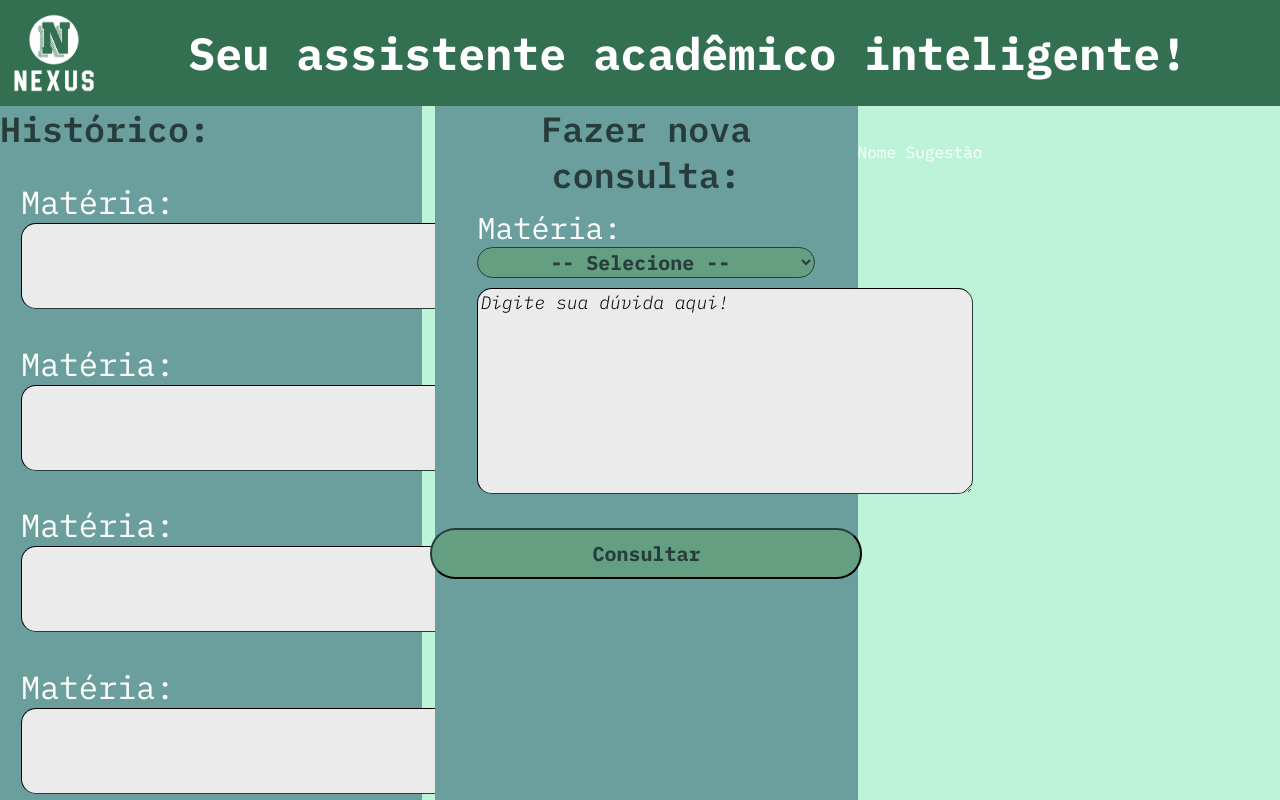
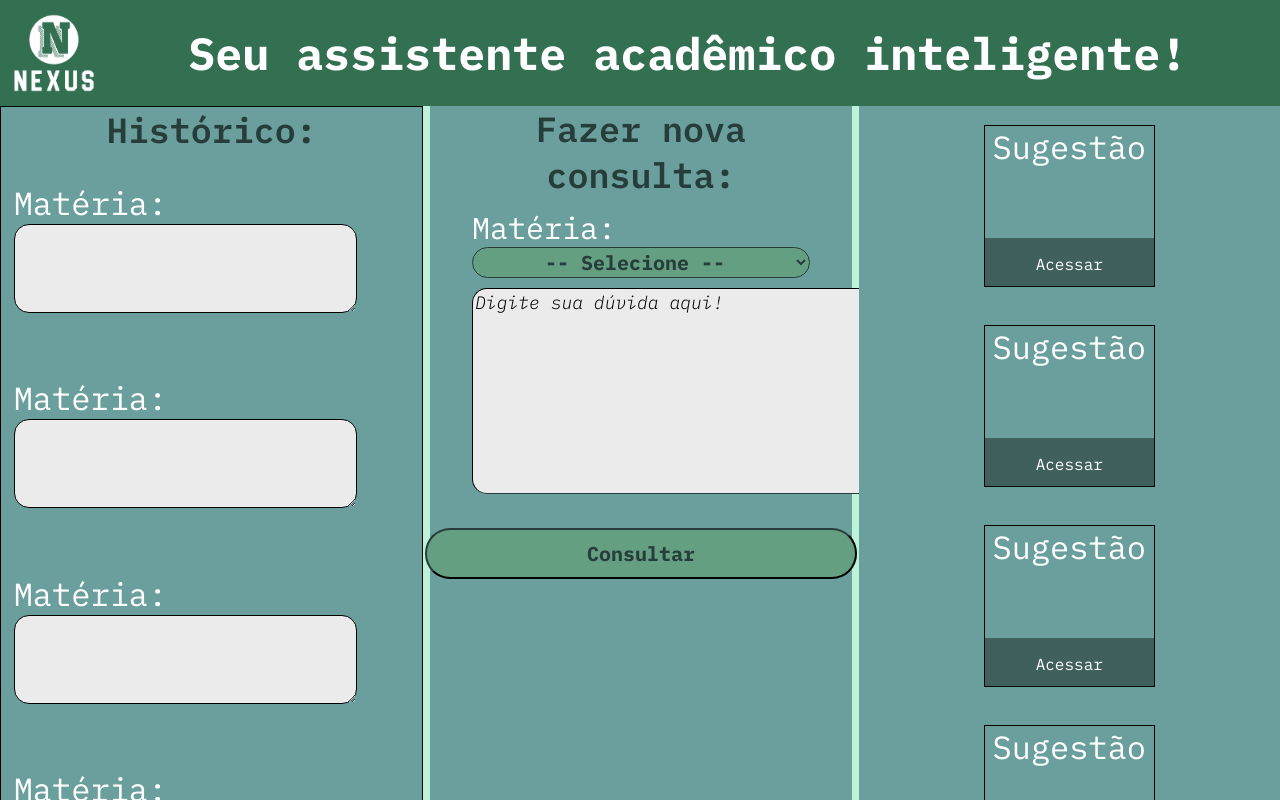
Before and after one commit to LASCLUu/nexus-ai, a React (Create React App) app in the folder nexus.ai/: page / in a window 1280 px wide. Shown: the top 800 px of the page. Built offline with nearby package versions, Linux system fonts and the light colour scheme.

Commit message:
melhora detalhes do front

```diff
--- a/nexus.ai/src/App.css
+++ b/nexus.ai/src/App.css
@@ -1,8 +1,16 @@
 div.historico{
   width: 33%;
   height: 100%;
+  display: flex;
+  flex-direction: column;
   margin: 0;
   background-color: #6A9F9D;
+  border: 1px solid black;
+  overflow: hidden scroll;
+}
+
+div.materias{
+  width: 100%;
 }
 
 h1{
@@ -11,17 +19,16 @@ h1{
 
 div.consulta{
   padding: 7% 0 0 3%;
-  margin: 0 0 0 2%;
-}
-
-div.consulta textarea{
-  width: 90%;
+  width: 100%;
+  height: 25%;
+  display: flex;
+  flex-direction: column;
 }
 
 div.novaConsulta{
   width: 33%;
   height: 100%;
-  margin: 0 0 0 1%;
+  margin: 0 0 0 0.5%;
   background-color: #6A9F9D;
 }
 
@@ -45,3 +52,177 @@ textarea.novaConsultaText{
   height: 30;
   text-align: center ;
 }
+
+div.sugestoes{
+  width: 33%;
+  height: 100%;
+  margin: 0 0 0 0.5%;
+  display: flex;
+  flex-direction: column;
+  background-color: #6A9F9D;
+}
+
+div.sugestao{
+  border: 1px solid black;
+  text-align: center;
+  width: 40%;
+  height: 20vh;
+  margin: auto;
+  position: relative;
+}
+
+div.acesso{
+  width: 100%;
+  height: 30%;
+  position: absolute;
+  background-color: #000;
+  background-color: rgba(0, 0, 0, 0.4);
+  bottom: 0;
+  text-align: center;
+  transition: 0.3s;
+}
+
+div.acesso:hover{
+  opacity: 100%;
+  background-color: rgba(0, 0, 0, 1);
+  cursor: pointer;
+}
+
+
+h1#titulo{
+  color: white;
+  margin: auto;
+  font-family: "IBM Plex Mono", monospace;
+  font-weight: 1000;
+  font-style: normal;
+  font-size: 45px;
+}
+
+h1#historico-h1{
+  color: #273D3B;
+  font-family: "IBM Plex Mono", monospace;
+  font-weight: 600;
+  font-style: normal;
+  text-align: center;
+  font-size: 35px;
+}
+
+h1#nova-con-h1{
+  color: #273D3B;
+  font-family: "IBM Plex Mono", monospace;
+  font-weight: 600;
+  font-style: normal;
+  font-size: 35px;
+}
+
+div#btn-div{
+  display: flex;
+  justify-content: center;
+  align-items: center;
+  height: 15vh;
+}
+
+button#botao-consultar{
+  background-color: #659F82;
+  color: #273D3B;
+  border: line;
+  border-radius: 25px;
+  border-color: #273D3B;
+  padding: 10px 160px;
+  text-align: center;
+  text-decoration: none;
+  display: inline-block;
+  cursor: pointer;
+  font-size: 20px;
+  font-family: "IBM Plex Mono", monospace;
+  font-weight: 900;
+  -webkit-border-radius: 25px;
+  -moz-border-radius: 25px;
+  -ms-border-radius: 25px;
+  -o-border-radius: 25px;
+  transition: background-color 0.3s, color 0.3s;
+  -webkit-transition: background-color 0.3s, color 0.3s;
+  -moz-transition: background-color 0.3s, color 0.3s;
+  -ms-transition: background-color 0.3s, color 0.3s;
+  -o-transition: background-color 0.3s, color 0.3s;
+}
+
+#botao-consultar:hover{
+  background-color: #336F51;
+  color: white;
+}
+
+select#inputMateriaNova{
+  background-color: #659F82;
+  color:#273D3B;
+  border: line;
+  border-radius: 25px;
+  border-color: #273D3B;
+  text-align: center;
+  text-decoration: none;
+  display: inline-block;
+  font-size: 20px;
+  font-weight: 900;
+  -webkit-border-radius: 25px;
+  -moz-border-radius: 25px;
+  -ms-border-radius: 25px;
+  -o-border-radius: 25px;
+}
+
+label#label-materia-nova{
+  font-family: 'IBM Plex Mono', monospace;
+  font-weight: 400;
+  font-size: 30px;
+  text-align: left;
+}
+
+div#sugestao{
+  background-color: #273D3B;
+  align-self: center;
+}
+
+textarea{
+  background-color: rgb(235, 235, 235);
+  border-style: inset;
+  border-color: #273D3B;
+  border-radius: 15px;
+  -webkit-border-radius: 15px;
+  -moz-border-radius: 15px;
+  -ms-border-radius: 15px;
+  -o-border-radius: 15px;
+}
+
+textarea#novaConsultaText{
+  height: 200px;
+  width: 490px;
+  color: black;
+  font-family: 'IBM Plex Mono', monospace;
+  font-weight: 500;
+  font-size: 18px;
+  outline: none;
+}
+
+textarea#novaConsultaText::placeholder{
+  color: black;
+  font-style: italic;
+  font-size: 18px;
+  text-align: left;
+  font-weight: 300;
+}
+
+textarea.conversa-txt{
+  height: 50%;
+  width: 80%;
+  margin: 0;
+  color: black;
+  font-family: 'IBM Plex Mono', monospace;
+  font-weight: 400;
+  font-size: 18px;
+  outline: none;
+  border: 1px solid black;
+}
+
+a#open-ai-link{
+  text-decoration: none;
+  font-weight: 900;
+}
--- a/nexus.ai/src/components/Historico.js
+++ b/nexus.ai/src/components/Historico.js
@@ -4,14 +4,14 @@ import Materia from "./Materia";
 const Historico = () => {
     return(
         <div className="historico">
-            <div>
-                <h1 id="historico-h1">Histórico:</h1>
+            <div className="materias">
+                    <h1 id="historico-h1">Histórico:</h1>
+                    <Materia />
+                    <Materia />
+                    <Materia />
+                    <Materia />
+                    <Materia />
             </div>
-            <Materia />
-            <Materia />
-            <Materia />
-            <Materia />
-            <Materia />
         </div>
     )
 }
--- a/nexus.ai/src/components/Materia.js
+++ b/nexus.ai/src/components/Materia.js
@@ -4,7 +4,7 @@ const Materia = () => {
     return(
         <div className="consulta">
             <h1 id="materia-h1">Matéria:</h1>
-            <textarea name="conversa" className="conversa" id="conversa-txt"></textarea>
+            <textarea name="conversa" className="conversa-txt"></textarea>
         </div>
     )
 }
--- /dev/null
+++ b/nexus.ai/src/components/Sugestao.js
@@ -0,0 +1,14 @@
+import React from "react";
+
+const Sugestao = () => {
+    return(
+        <div className="sugestao">
+            <h1>Sugestão</h1>
+            <div className="acesso">
+                <p>Acessar</p>
+            </div>
+        </div>
+    )
+}
+
+export default Sugestao;
--- a/nexus.ai/src/components/Sugestoes.js
+++ b/nexus.ai/src/components/Sugestoes.js
@@ -1,12 +1,13 @@
 import React from "react";
+import Sugestao from "./Sugestao";
 
 const Sugestoes = () => {
     return(
-        <div className="sugestao">
-            <div id="sugest-1">
-                <img src="" alt="" />
-                <p>Nome Sugestão</p>
-            </div>
+        <div className="sugestoes">
+            <Sugestao/>
+            <Sugestao/>
+            <Sugestao/>
+            <Sugestao/>
         </div>
     )
 }
--- a/nexus.ai/src/index.css
+++ b/nexus.ai/src/index.css
@@ -57,143 +57,3 @@ img#logo{
   font-weight: 400;
   font-style: normal;
 }
-
-
-/* COMPONENTES */
-
-
-h1#titulo{
-  color: white;
-  margin: auto;
-  font-family: "IBM Plex Mono", monospace;
-  font-weight: 1000;
-  font-style: normal;
-  font-size: 45px;
-}
-
-h1#historico-h1{
-  color: #273D3B;
-  font-family: "IBM Plex Mono", monospace;
-  font-weight: 600;
-  font-style: normal;
-  align-content: center;
-  font-size: 35px;
-}
-
-h1#nova-con-h1{
-  color: #273D3B;
-  font-family: "IBM Plex Mono", monospace;
-  font-weight: 600;
-  font-style: normal;
-  font-size: 35px;
-}
-
-div#btn-div{
-  display: flex;
-  justify-content: center;
-  align-items: center;
-  height: 15vh;
-}
-
-button#botao-consultar{
-  background-color: #659F82;
-  color: #273D3B;
-  border: line;
-  border-radius: 25px;
-  border-color: #273D3B;
-  padding: 10px 160px;
-  text-align: center;
-  text-decoration: none;
-  display: inline-block;
-  cursor: pointer;
-  font-size: 20px;
-  font-family: "IBM Plex Mono", monospace;
-  font-weight: 900;
-  -webkit-border-radius: 25px;
-  -moz-border-radius: 25px;
-  -ms-border-radius: 25px;
-  -o-border-radius: 25px;
-  transition: background-color 0.3s, color 0.3s;
-  -webkit-transition: background-color 0.3s, color 0.3s;
-  -moz-transition: background-color 0.3s, color 0.3s;
-  -ms-transition: background-color 0.3s, color 0.3s;
-  -o-transition: background-color 0.3s, color 0.3s;
-}
-
-#botao-consultar:hover{
-  background-color: #336F51;
-  color: white;
-}
-
-select#inputMateriaNova{
-  background-color: #659F82;
-  color:#273D3B;
-  border: line;
-  border-radius: 25px;
-  border-color: #273D3B;
-  text-align: center;
-  text-decoration: none;
-  display: inline-block;
-  font-size: 20px;
-  font-weight: 900;
-  -webkit-border-radius: 25px;
-  -moz-border-radius: 25px;
-  -ms-border-radius: 25px;
-  -o-border-radius: 25px;
-}
-
-label#label-materia-nova{
-  font-family: 'IBM Plex Mono', monospace;
-  font-weight: 400;
-  font-size: 30px;
-  text-align: left;
-}
-
-div#sugestao{
-  background-color: #273D3B;
-  align-self: center;
-}
-
-textarea{
-  background-color: rgb(235, 235, 235);
-  border-style: inset;
-  border-color: #273D3B;
-  border-radius: 15px;
-  -webkit-border-radius: 15px;
-  -moz-border-radius: 15px;
-  -ms-border-radius: 15px;
-  -o-border-radius: 15px;
-}
-
-textarea#novaConsultaText{
-  height: 200px;
-  width: 490px;
-  color: black;
-  font-family: 'IBM Plex Mono', monospace;
-  font-weight: 500;
-  font-size: 18px;
-  outline: none;
-}
-
-textarea#novaConsultaText::placeholder{
-  color: black;
-  font-style: italic;
-  font-size: 18px;
-  text-align: left;
-  font-weight: 300;
-}
-
-textarea#conversa-txt{
-  height: 80px;
-  width: 490px;
-  color: black;
-  font-family: 'IBM Plex Mono', monospace;
-  font-weight: 400;
-  font-size: 18px;
-  outline: none;
-}
-
-a#open-ai-link{
-  text-decoration: none;
-  font-weight: 900;
-}
--- a/nexus.ai/src/index.js
+++ b/nexus.ai/src/index.js
@@ -14,7 +14,7 @@ root.render(
     </header>
       <App />
     <footer id='footer'>
-      <p id='nexus'>Neuxus <br />Powered by <a href='https://openai.com/' target='_blank' id='open-ai-link' rel="noreferrer">OpenAI©</a></p>
+      <p id='nexus'>Nexus <br />Powered by <a href='https://openai.com/' target='_blank' id='open-ai-link' rel="noreferrer">OpenAI©</a></p>
       <p id='parceria'>Parceria: Universidade São <br />Judas Tadeu(USJT)</p>
       <p id='trabalho'>Trabalho semestral (A3) UC: <br /> Sd. Mobile - Professor Bossini</p>
     </footer>
```
